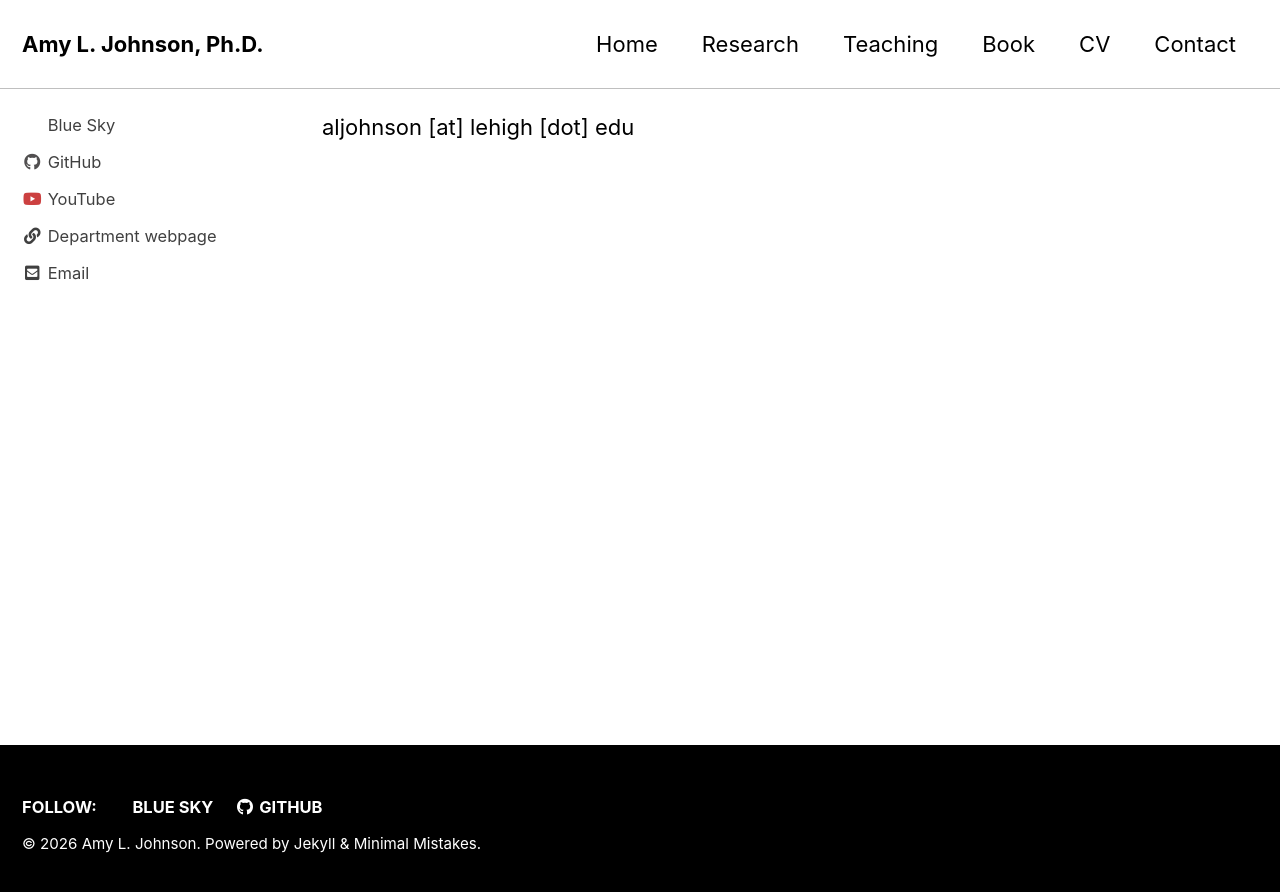
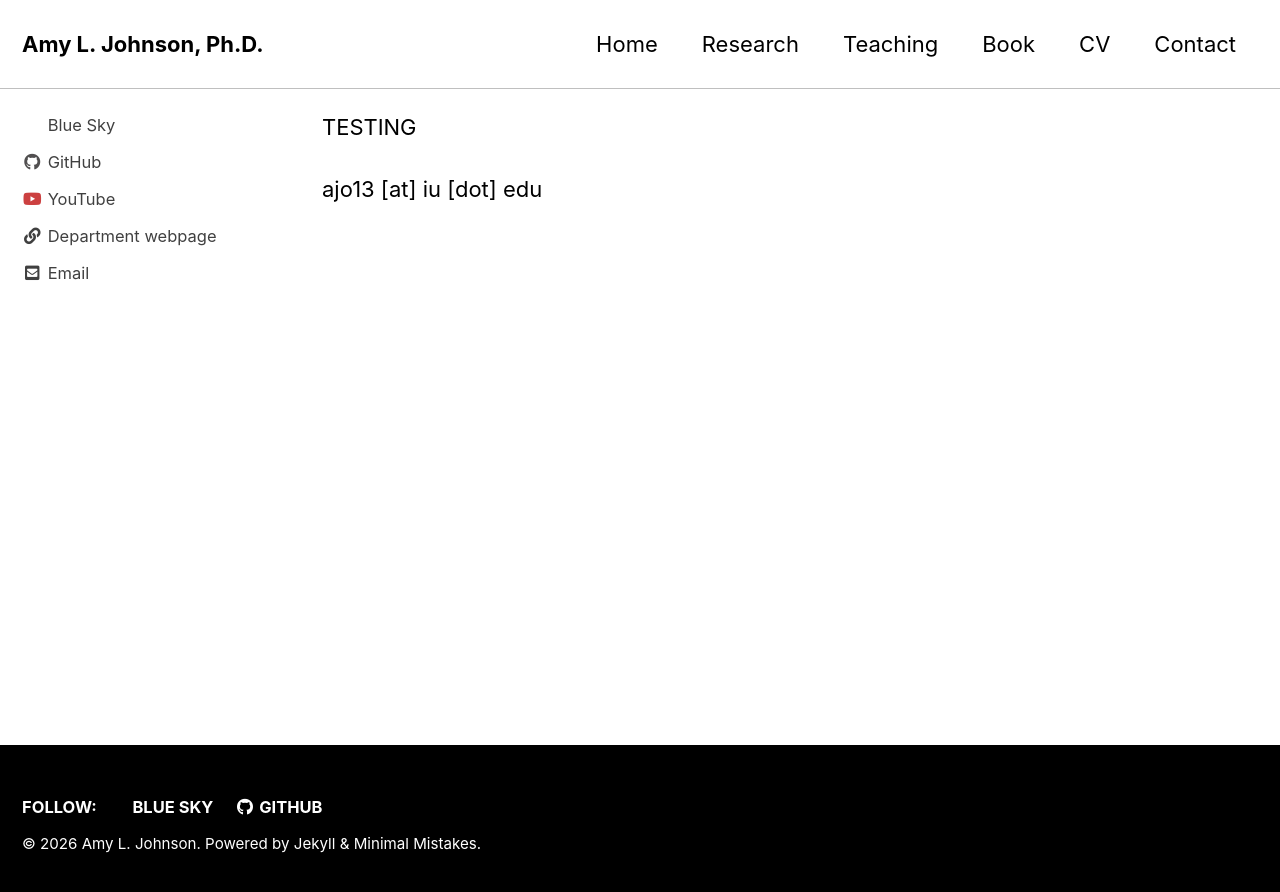
Before and after one commit to aljohnson-soc/aljohnson-soc.github.io, a Jekyll site: the page built from _pages/contact.md, in a window 1280 px wide. Shown: the top 892 px of the page. Built offline with Jekyll 4.4.1, drawn with Linux system fonts in a browser that asks for light colours; cached includes are drawn as plain includes.

Commit message:
Update contact.md

```diff
--- a/_pages/contact.md
+++ b/_pages/contact.md
@@ -4,4 +4,6 @@ title:
 permalink: /contact/
 author_profile: true
 ---
-aljohnson [at] lehigh [dot] edu
+TESTING
+
+ajo13 [at] iu [dot] edu
```
